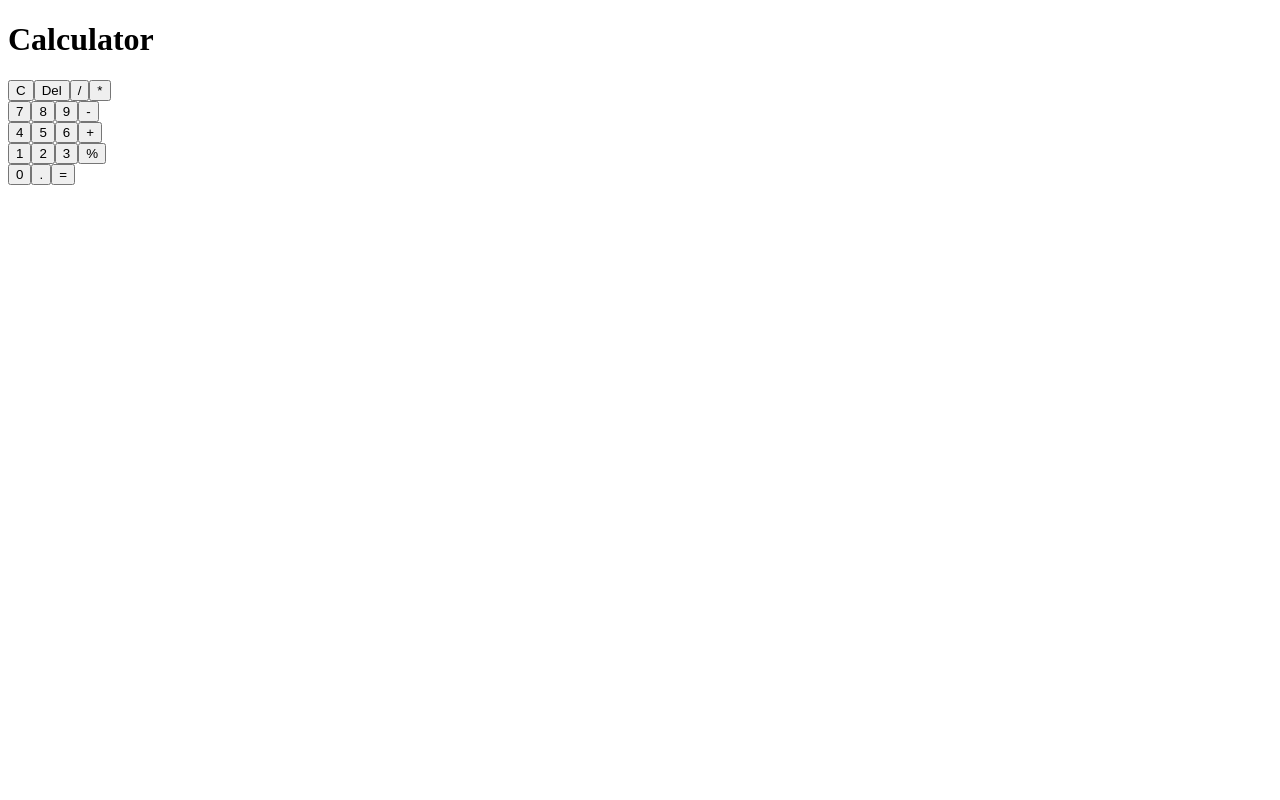
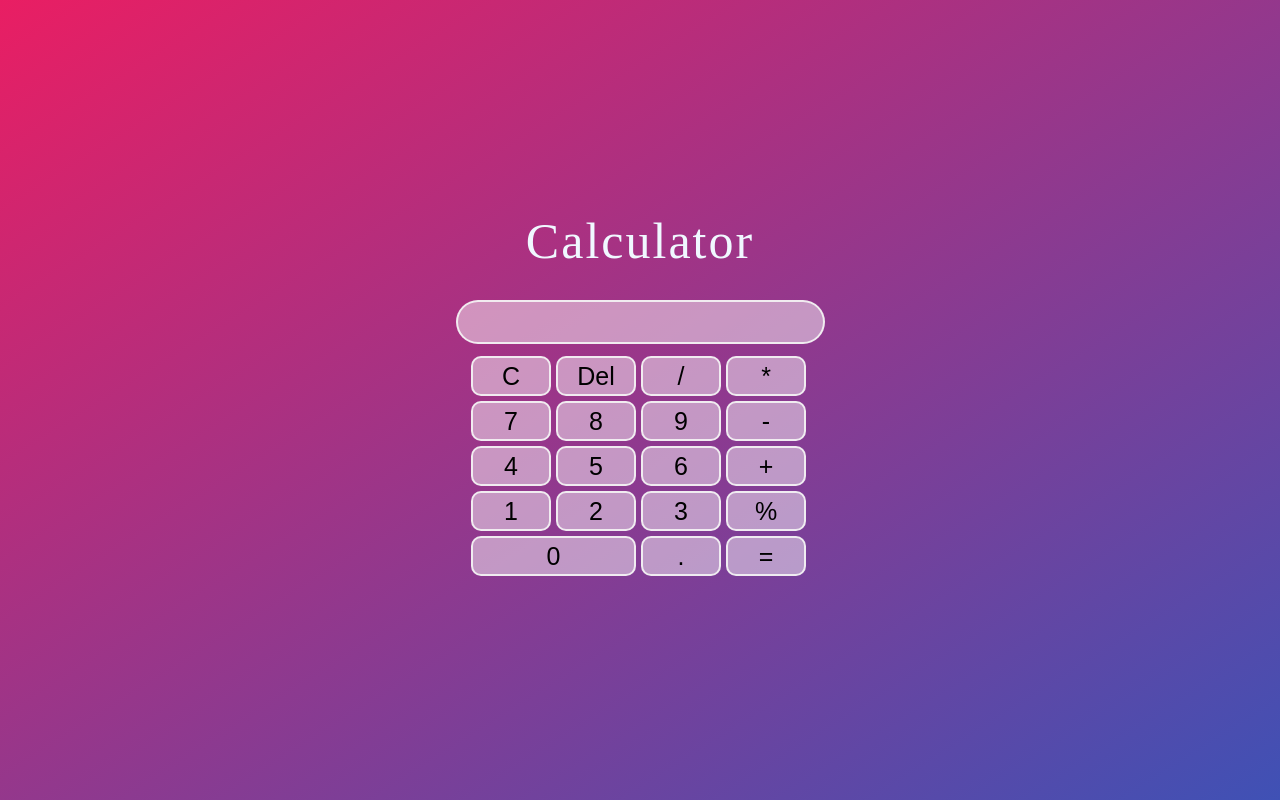
Before and after one commit to CodeAstronautic/uplift-react, a React (Create React App) app: page / in a window 1280 px wide. Built offline with nearby package versions, Linux system fonts and the light colour scheme.

Commit message:
Update App.css

```diff
--- a/src/App.css
+++ b/src/App.css
@@ -1,38 +1,65 @@
-.App {
-  text-align: center;
+*{
+  margin: 0;
+  padding: 0;
+}
+:root{
+  --btn-height:40px;
+  --btn-width:80px;
+}
+.body{
+  height: 100vh;
+  width: 100vw;
+  background:linear-gradient(to bottom right,#e91e63,#3f51b5);
+  display: flex;
+  flex-direction: column;
+  justify-content: center;
+  align-items: center;
+  row-gap: 0px;
+}
+h1{
+  padding: 0 0 30px 0;
+  font-size: 50px;
+  font-weight: normal;
+  letter-spacing: 2px;
+  color: aliceblue;
+}
+.fields{
+  width: 350px;
+  height: 40px;
+  font-size: 30px ;
+  text-align: right;
+  padding-right: 15px;
+  border: 2px solid rgba(245, 245, 245, 0.904);
+  background: #ffffff7a;
+  border-radius: 25px;
+  overflow-x: scroll;
+}
+.fields::-webkit-scrollbar{
+  display: none;
+}
+.buttons{
+  padding: 10px 10px;
+  margin-left: 7px;
+  width: 350px;
+  display: flex;
+  flex-direction: column;
+
+}
+button{
+  cursor: pointer;
+  margin: 2.5px;
+  width: var(--btn-width);
+  height: var(--btn-height);
+  font-size: 25px;
+  border-radius: 10px;
+  background: #ffffff7a;
+  outline: ivory;
+  border: 2px solid rgba(245, 245, 245, 0.904);
+}
+button:hover{
+  background: rgb(228, 227, 227);
 }
 
-.App-logo {
-  height: 40vmin;
-  pointer-events: none;
+#zero{
+  width: 165px ;
 }
-
-@media (prefers-reduced-motion: no-preference) {
-  .App-logo {
-    animation: App-logo-spin infinite 20s linear;
-  }
-}
-
-.App-header {
-  background-color: #282c34;
-  min-height: 100vh;
-  display: flex;
-  flex-direction: column;
-  align-items: center;
-  justify-content: center;
-  font-size: calc(10px + 2vmin);
-  color: white;
-}
-
-.App-link {
-  color: #61dafb;
-}
-
-@keyframes App-logo-spin {
-  from {
-    transform: rotate(0deg);
-  }
-  to {
-    transform: rotate(360deg);
-  }
-}
```
